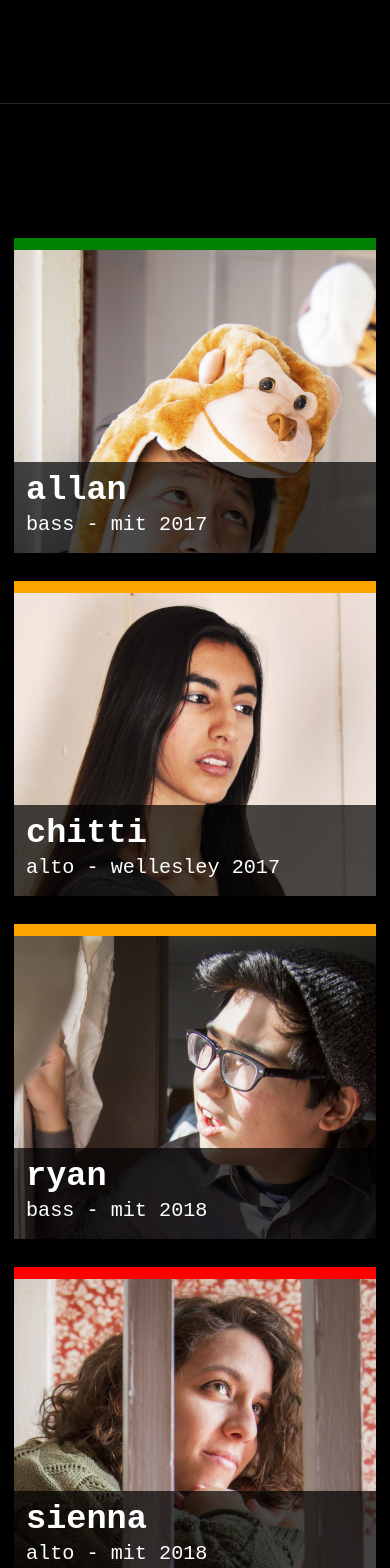
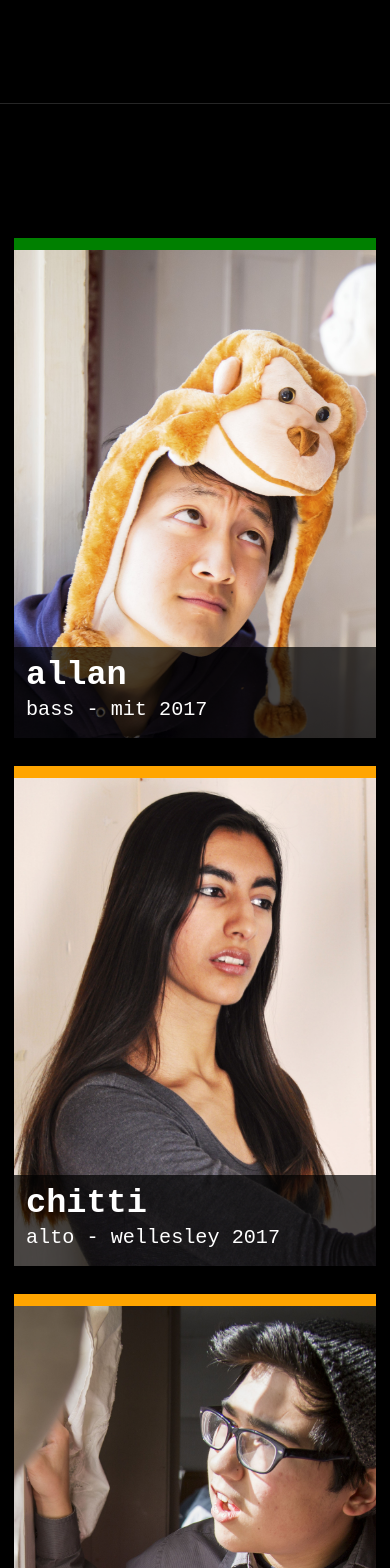
Before and after one commit to mitwellesleytoons/toons, a Jekyll site: the page built from index.html, in a window 390 px wide. Shown: the part 1651-3219 px from the top of the page. Built offline with Jekyll 4.4.1, drawn with Linux system fonts in a browser that asks for light colours; nearby versions of some CDN libraries; grey boxes are pictures that could not be loaded.

Commit message:
made hovercard taller for mobile

```diff
--- a/_sass/_hovercard.scss
+++ b/_sass/_hovercard.scss
@@ -1,6 +1,9 @@
 .hovercard {
   width: 100%;
-  height: 35vh;
+  height: 300px;
+  @media only screen and (max-width: 700px) {
+    height: 500px;
+  }
 
   background-size: cover;
   border-top: 12px solid transparent;
```
